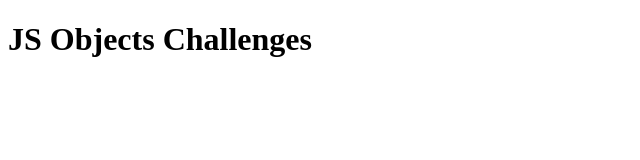
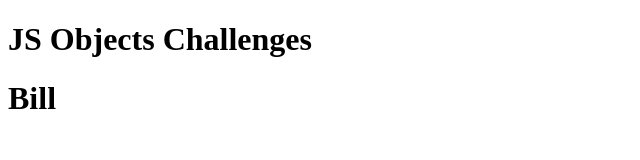
Before and after one commit to ASlayton/jsObjectsChallenges, a plain HTML site: page index.html in a window 1280 px wide. Shown: the whole page, without its empty margins (0-640 px from the left). Drawn offline with Linux system fonts and the light colour scheme.

Commit message:
first challenge done

```diff
--- a/index.html
+++ b/index.html
@@ -6,6 +6,7 @@
   </head>
   <body>
     <h1>JS Objects Challenges</h1>
+    <div id="challenge-1"></div>
     <script src="main.js"></script>
   </body>
 </html>
--- a/main.js
+++ b/main.js
@@ -1 +1,38 @@
-console.log("Why, hello there.");
+//console.log("Why, hello there.");
+
+// CHALLENGE ONE GROUP WORK
+  //Declare Object
+    var players = [
+      {
+        name: "Bob",
+        scores: [10, 65]
+      },
+      {
+        name: "Bill",
+        scores: [90, 5] },
+      {
+        name: "Charlie",
+        scores: [40, 55]
+      }
+    ];
+  //Create an array to keep scores in
+      var playerScoreArray = [];
+  //Create a variable to keep track of players individual scores.
+      var totScore;
+  //loop through players
+      for(var i = 0; i < players.length; i++){
+  //for each player, add scores together and push into array
+        totScore = players[i].scores[0] + players[i].scores[1];
+        playerScoreArray.push(totScore);
+      };
+  // console.log("My created array:", playerScoreArray);
+  //figure out what the highest total score was
+      highScore = Math.max.apply(Math, playerScoreArray);
+
+  //determine which player had the highest score and declare them the winner
+    for(var n = 0; n < players.length; n++){
+      if(playerScoreArray[n] === highScore){
+        document.getElementById("challenge-1").innerHTML = "<h1>" + players[n].name + "</h1>";
+        break;
+      };
+    };
```
